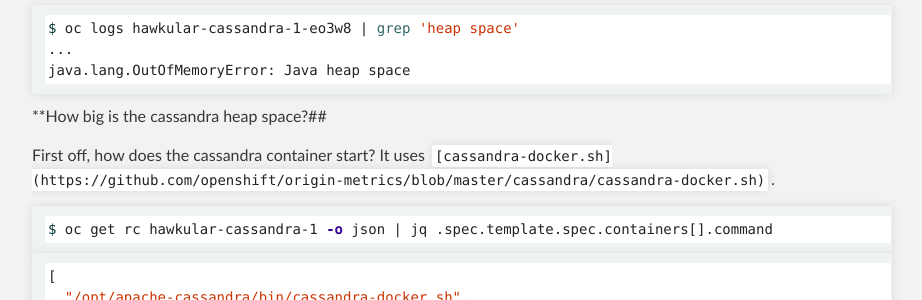
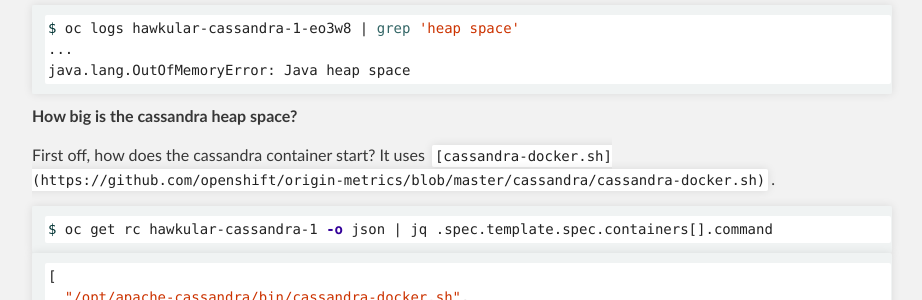
Before and after one commit to dlbewley/dlbewley.github.io, a Jekyll site: the page built from _posts/2016-11-14-OpenShift-Cluster-Metrics-and-Cassandra-Troubleshooting.md, in a window 1280 px wide and 900 px high, scrolled down 1967 px. Shown: the part 154-454 px from the top of the window, without its empty margins (188-1110 px from the left). Built offline with Jekyll 4.4.1, drawn with Linux system fonts in a browser that asks for light colours; comment, search, counter and statistics services are not loaded; the repository's description, which GitHub fills in, is left out.

Commit message:
markdown

````diff
--- a/_posts/2016-11-14-OpenShift-Cluster-Metrics-and-Cassandra-Troubleshooting.md
+++ b/_posts/2016-11-14-OpenShift-Cluster-Metrics-and-Cassandra-Troubleshooting.md
@@ -89,7 +89,7 @@
 java.lang.OutOfMemoryError: Java heap space
 ```
 
-**How big is the cassandra heap space?##
+**How big is the cassandra heap space?**
 
 First off, how does the cassandra container start? It uses `[cassandra-docker.sh](https://github.com/openshift/origin-metrics/blob/master/cassandra/cassandra-docker.sh)`.
 
````
